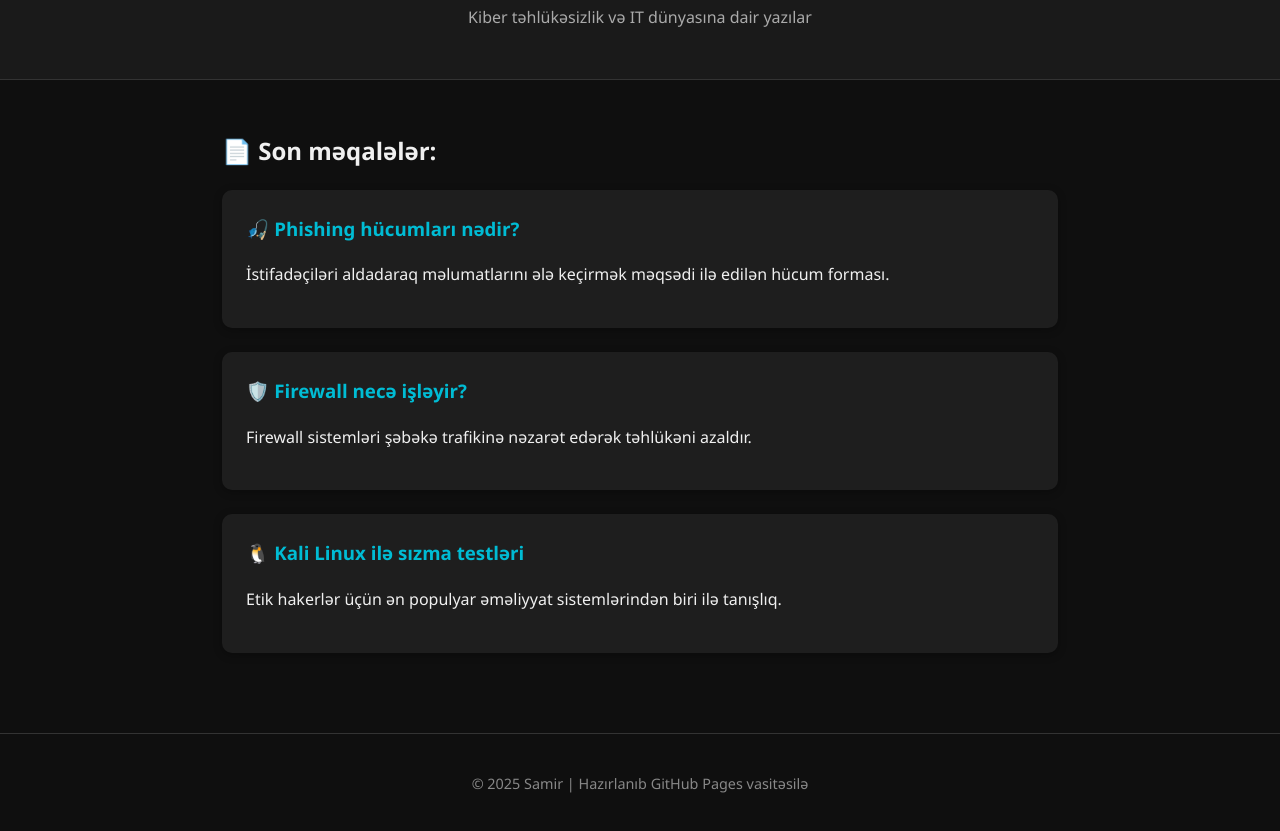
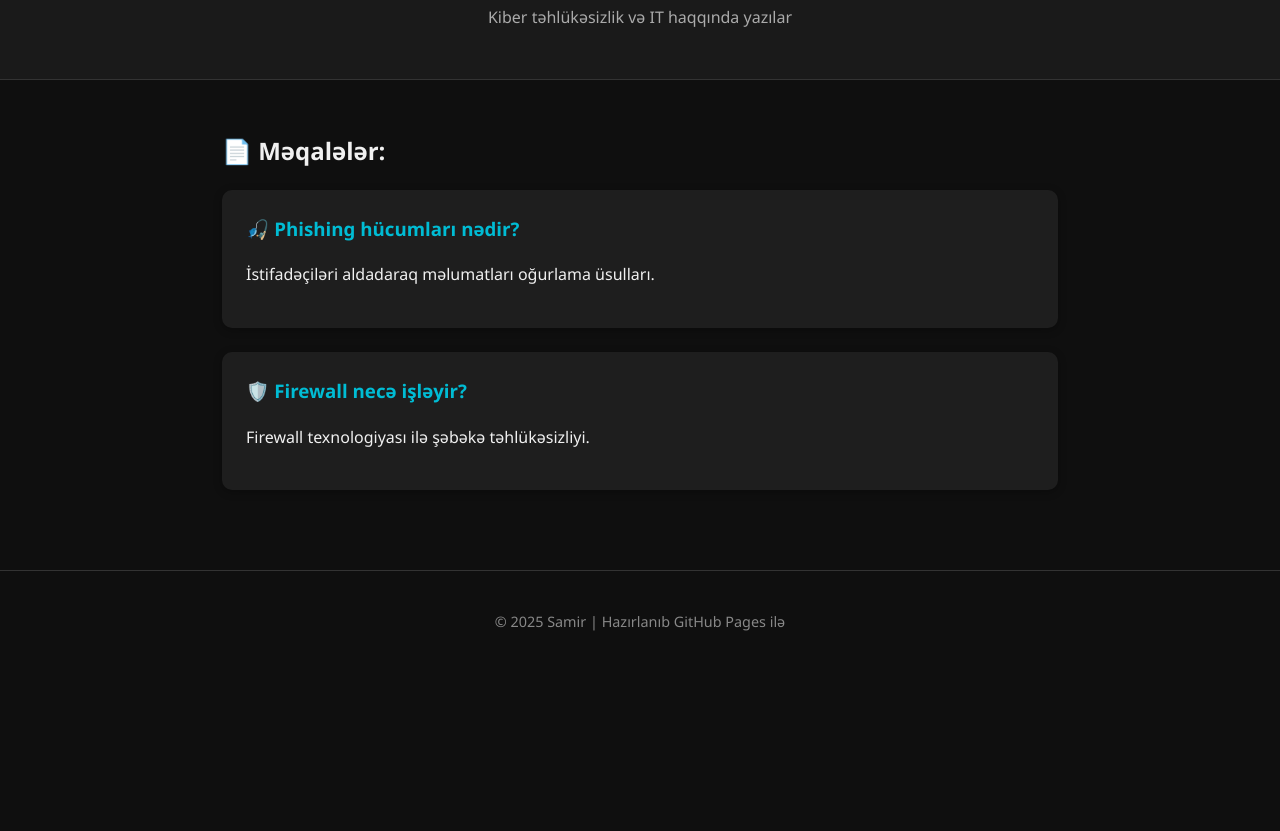
Before and after one commit to 5n4z4r0v/5n4z4r0v.github.io, a plain HTML site: page index.html in a window 1280 px wide. Shown: the part 99-930 px from the top of the page. After the commit the page ends 800 px from the top, so only its background shows below. Drawn offline with Linux system fonts and the light colour scheme.

Commit message:
Update index.html

```diff
--- a/index.html
+++ b/index.html
@@ -9,31 +9,25 @@
 <body>
   <header>
     <h1>👨‍💻 Samir's Cyber Blog</h1>
-    <p>Kiber təhlükəsizlik və IT dünyasına dair yazılar</p>
+    <p>Kiber təhlükəsizlik və IT haqqında yazılar</p>
   </header>
 
   <main class="container">
-    <h2>📄 Son məqalələr:</h2>
+    <h2>📄 Məqalələr:</h2>
     <div class="post-list">
       <div class="post">
         <h3><a href="blog/phishing.html">🎣 Phishing hücumları nədir?</a></h3>
-        <p>İstifadəçiləri aldadaraq məlumatlarını ələ keçirmək məqsədi ilə edilən hücum forması.</p>
+        <p>İstifadəçiləri aldadaraq məlumatları oğurlama üsulları.</p>
       </div>
-
       <div class="post">
-        <h3><a href="#">🛡️ Firewall necə işləyir?</a></h3>
-        <p>Firewall sistemləri şəbəkə trafikinə nəzarət edərək təhlükəni azaldır.</p>
-      </div>
-
-      <div class="post">
-        <h3><a href="#">🐧 Kali Linux ilə sızma testləri</a></h3>
-        <p>Etik hakerlər üçün ən populyar əməliyyat sistemlərindən biri ilə tanışlıq.</p>
+        <h3><a href="blog/firewall.html">🛡️ Firewall necə işləyir?</a></h3>
+        <p>Firewall texnologiyası ilə şəbəkə təhlükəsizliyi.</p>
       </div>
     </div>
   </main>
 
   <footer>
-    <p>&copy; 2025 Samir | Hazırlanıb GitHub Pages vasitəsilə</p>
+    <p>&copy; 2025 Samir | Hazırlanıb GitHub Pages ilə</p>
   </footer>
 </body>
 </html>
```
